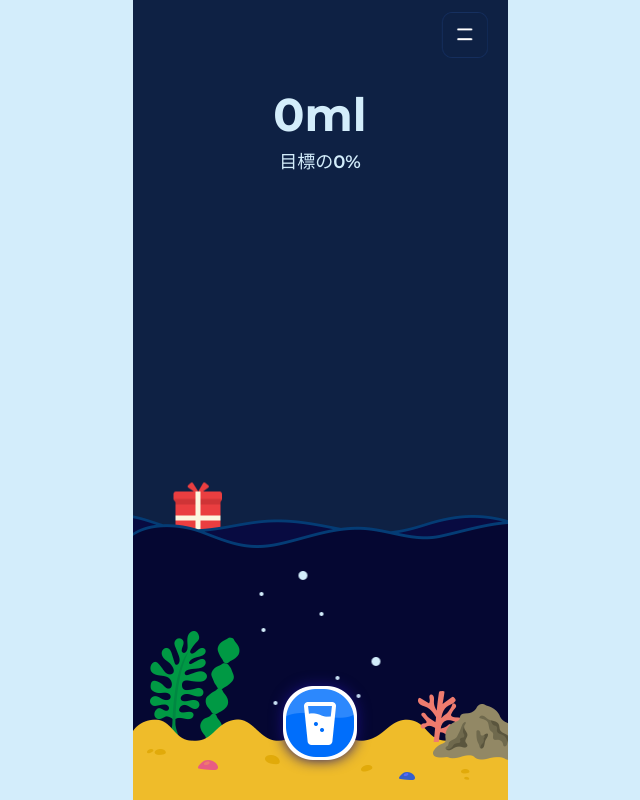
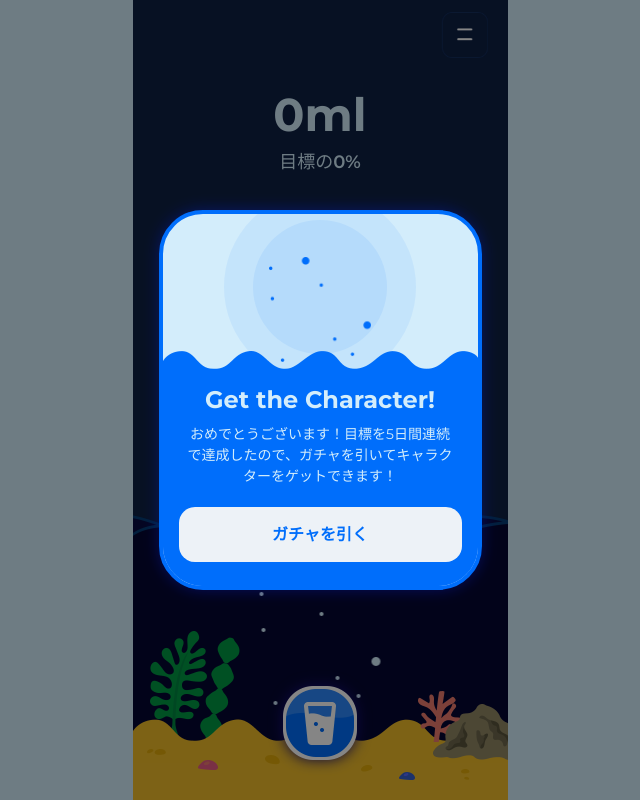
Before and after one commit to gitfish-app/gitfish-demo, a Next.js app: page /mobile in a window 1280 px wide. Both pictures are taken after a click on the button 517 px from the left and 509 px from the top of the page. Shown: the whole page, without its empty margins (320-960 px from the left). Built offline with nearby package versions, Linux system fonts and the light colour scheme.

Commit message:
feat(WIP): プレゼントが開けるようにした

```diff
--- /dev/null
+++ b/src/components/mobile/AchievementModal.tsx
@@ -0,0 +1,18 @@
+import { Modal, ModalOverlay } from '@chakra-ui/react';
+import { FC, ComponentProps } from 'react';
+import AchievementModalLayout from './AchievementModalLayout';
+
+type Props = {
+  achievementType: 'present' | 'levelUp' | 'completeDailyGoal';
+} & Omit<ComponentProps<typeof Modal>, 'children'>;
+
+const AchievementModal: FC<Props> = ({ isOpen, onClose }) => {
+  return (
+    <Modal {...{ isOpen, onClose }}>
+      <ModalOverlay />
+      <AchievementModalLayout />
+    </Modal>
+  );
+};
+
+export default AchievementModal;
--- /dev/null
+++ b/src/components/mobile/AchievementModalLayout.tsx
@@ -0,0 +1,77 @@
+import { Button, Flex, ModalContent, Text } from '@chakra-ui/react';
+import { FC } from 'react';
+import AbsoluteBox from '../reuse/AbsoluteBox';
+import AbsoluteImage from '../reuse/AbsoluteImage';
+
+const AchievementModalLayout: FC = () => {
+  return (
+    <ModalContent
+      pos={'fixed'}
+      inset={'0'}
+      m={'auto'}
+      p={'24px 16px'}
+      w={'calc(315px + 4px * 2)'}
+      h={'calc(372px + 4px * 2)'}
+      border={'4px solid #006EFB'}
+      borderRadius={'44px'}
+      boxShadow={'0px 0px 15px rgba(14, 38, 255, 0.3)'}
+      overflow={'hidden'}
+      bgColor={'#D3EDFB'}
+      bgImage={'/assets/mobile-achievement_modal_water.png'}
+      bgSize={'contain'}
+      bgRepeat={'no-repeat'}
+      bgPosition={'bottom'}
+      display={'flex'}
+      flexDirection={'column'}
+      justifyContent={'flex-end'}
+    >
+      <AbsoluteBox isHorizontalCenter top={'0'} w={'192px'} h={'145px'}>
+        <AbsoluteBox
+          isHorizontalCenter
+          isVerticalCenter
+          w={'192px'}
+          h={'192px'}
+          bg={'rgba(0, 110, 251, 0.07)'}
+          borderRadius={'100%'}
+        />
+        <AbsoluteBox
+          isHorizontalCenter
+          isVerticalCenter
+          w={'134px'}
+          h={'134px'}
+          bg={'rgba(0, 110, 251, 0.08)'}
+          borderRadius={'100%'}
+        />
+        <AbsoluteImage
+          isHorizontalCenter
+          zIndex={30}
+          top={'43px'}
+          src="/assets/mobile-achievement_modal_bubbles.png"
+          objectFit={'cover'}
+          w={'102px'}
+          h={'105px'}
+        />
+      </AbsoluteBox>
+      <Flex
+        flexDirection={'column'}
+        w={'100%'}
+        h={'180px'}
+        color={'white'}
+        textAlign={'center'}
+        justifyContent={'space-between'}
+      >
+        <Text fontSize={'24px'} fontWeight={'bold'}>
+          Get the Character!
+        </Text>
+        <Text fontSize={'14px'} mb={'14px'} px={'8px'}>
+          おめでとうございます！目標を5日間連続で達成したので、ガチャを引いてキャラクターをゲットできます！
+        </Text>
+        <Button borderRadius={'16px'} h={'55px'} color={'#006EFB'}>
+          ガチャを引く
+        </Button>
+      </Flex>
+    </ModalContent>
+  );
+};
+
+export default AchievementModalLayout;
--- a/src/components/mobile/Aquarium.tsx
+++ b/src/components/mobile/Aquarium.tsx
@@ -10,12 +10,14 @@ const floatingAnimation = keyframes`
   to { transform: translateY(-15px); }
 `;
 
-type Props = {} & ComponentProps<typeof Box>;
+type Props = {
+  openPresent: () => void;
+} & ComponentProps<typeof Box>;
 
 const MIN_WATER_AMOUNT = 250;
 const PADDING_TOP = 80;
 
-const Aquarium: FC<Props> = ({}) => {
+const Aquarium: FC<Props> = ({ openPresent }) => {
   const [windowHeight, setWindowHeight] = useState(0);
   const achievementRate = useRecoilValue(achievementRateSelector);
 
@@ -73,6 +75,7 @@ const Aquarium: FC<Props> = ({}) => {
         bgImage={'url(/assets/mobile-present_box.png)'}
         bgSize={'cover'}
         bgRepeat={'no-repeat'}
+        onClick={openPresent}
       />
     </AbsoluteBox>
   );
--- a/src/components/reuse/AbsoluteBox.tsx
+++ b/src/components/reuse/AbsoluteBox.tsx
@@ -3,11 +3,15 @@ import { Box, ChakraComponent } from '@chakra-ui/react';
 
 type Props = {
   isHorizontalCenter?: boolean;
+  isVerticalCenter?: boolean;
   children?: ReactNode;
 } & ComponentProps<ChakraComponent<'div'>>;
 
 const AbsoluteBox: FC<Props> = ({
   isHorizontalCenter = false,
+  isVerticalCenter = false,
+  top,
+  left,
   children,
   ...attriblute
 }) => {
@@ -16,8 +20,12 @@ const AbsoluteBox: FC<Props> = ({
       pos={'absolute'}
       bgSize={'contain'}
       {...attriblute}
-      left={isHorizontalCenter ? '50%' : undefined}
-      transform={isHorizontalCenter ? 'translateX(-50%)' : undefined}
+      top={isVerticalCenter ? '50%' : top}
+      left={isHorizontalCenter ? '50%' : left}
+      // transform={isHorizontalCenter ? 'translateX(-50%)' : undefined}
+      transform={`translate(${isHorizontalCenter ? '-50%' : '0'}, ${
+        isVerticalCenter ? '-50%' : '0'
+      })`}
     >
       {children}
     </Box>
--- a/src/pages/mobile/index.tsx
+++ b/src/pages/mobile/index.tsx
@@ -9,6 +9,7 @@ import amountOfCurrentWaterAtom from '../../state/amountOfCurrentWaterAtom';
 import DrinkModal from '../../components/mobile/DrinkModal';
 import Aquarium from '../../components/mobile/Aquarium';
 import achievementRateSelector from '../../state/achievementRateSelector';
+import AchievementModal from '../../components/mobile/AchievementModal';
 
 const Index: NextPage = () => {
   const [amountOfCurrentWater, setAmountCurrentWater] = useRecoilState(
@@ -16,13 +17,27 @@ const Index: NextPage = () => {
   );
   const achievementRate = useRecoilValue(achievementRateSelector);
 
-  const { isOpen, onOpen, onClose } = useDisclosure();
+  const drinkModalHandler = useDisclosure();
+  const achievementModalHandler = useDisclosure();
 
   return (
     <MobileWrap>
-      <DrinkModal {...{ isOpen, onClose, setAmountCurrentWater }} />
+      <DrinkModal
+        setAmountCurrentWater={setAmountCurrentWater}
+        {...{
+          isOpen: drinkModalHandler.isOpen,
+          onClose: drinkModalHandler.onClose,
+        }}
+      />
+      <AchievementModal
+        achievementType={'present'}
+        {...{
+          isOpen: achievementModalHandler.isOpen,
+          onClose: achievementModalHandler.onClose,
+        }}
+      />
 
-      <Aquarium />
+      <Aquarium openPresent={achievementModalHandler.onOpen} />
 
       <AbsoluteBox
         color={'white'}
@@ -50,7 +65,7 @@ const Index: NextPage = () => {
         zIndex={'10'}
       />
       <AbsoluteButton
-        onClick={onOpen}
+        onClick={drinkModalHandler.onOpen}
         bottom={'40px'}
         isHorizontalCenter
         zIndex={10}
```
Also changed, not shown: src/constant/AchievementText.ts (added, +22 -0 lines), public/assets/mobile-achievement_modal_bubbles.png (added), public/assets/mobile-achievement_modal_water.png (added).
